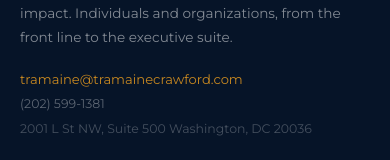
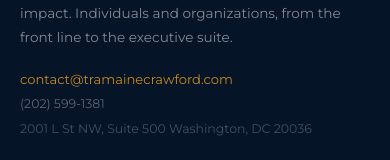
Before and after one commit to avelez94/TLC, a Next.js app: page /contact in a window 390 px wide. Shown: the part 2328-2488 px from the top of the page. Built offline with nearby package versions, Linux system fonts and the light colour scheme.

Commit message:
Update phone, add address to footer and contact page

```diff
--- a/src/app/(public)/contact/page.tsx
+++ b/src/app/(public)/contact/page.tsx
@@ -78,7 +78,7 @@ export default function Contact() {
               <h3 style={{ fontFamily: "'Bebas Neue', sans-serif", fontSize: '1.7rem', letterSpacing: '0.04em', color: 'var(--navy)', margin: '0.75rem 0' }}>Reach out directly.</h3>
               <p style={{ color: 'var(--slate)', fontSize: '0.92rem', lineHeight: 1.75, marginBottom: '1.5rem' }}>For time-sensitive inquiries or if you prefer a direct conversation, here is how to reach Tramaine.</p>
               {[
-                { icon: '✉', label: 'Email', value: 'tramaine@tramainecrawford.com', href: 'mailto:tramaine@tramainecrawford.com' },
+                { icon: '✉', label: 'Email', value: 'contact@tramainecrawford.com', href: 'mailto:contact@tramainecrawford.com' },
                 { icon: '✆', label: 'Phone', value: '(202) 599-1381', href: 'tel:+12025991381' },
                 { icon: '🔗', label: 'LinkedIn', value: 'Connect on LinkedIn', href: 'https://www.linkedin.com/in/mrcrawfordceo/' },
                 { icon: '📍', label: 'Address', value: '2001 L St NW, Suite 500, Washington, DC 20036', href: 'https://maps.google.com/?q=2001+L+St+NW+Suite+500+Washington+DC+20036' },
--- a/src/components/Footer.tsx
+++ b/src/components/Footer.tsx
@@ -12,7 +12,7 @@ export default function Footer() {
               Helping people grow, lead, and create greater impact. Individuals and organizations, from the front line to the executive suite.
             </p>
             <div style={{ marginTop: '1.25rem', display: 'flex', flexDirection: 'column', gap: '0.35rem' }}>
-              <a href="mailto:tramaine@tramainecrawford.com" style={{ color: 'var(--gold)', fontSize: '0.82rem' }}>tramaine@tramainecrawford.com</a>
+              <a href="mailto:contact@tramainecrawford.com" style={{ color: 'var(--gold)', fontSize: '0.82rem' }}>contact@tramainecrawford.com</a>
               <a href="tel:+12025991381" style={{ color: 'rgba(255,255,255,0.35)', fontSize: '0.78rem' }}>(202) 599-1381</a>
               <span style={{ color: 'rgba(255,255,255,0.25)', fontSize: '0.78rem', lineHeight: 1.6 }}>2001 L St NW, Suite 500{'\n'}Washington, DC 20036</span>
             </div>
```
